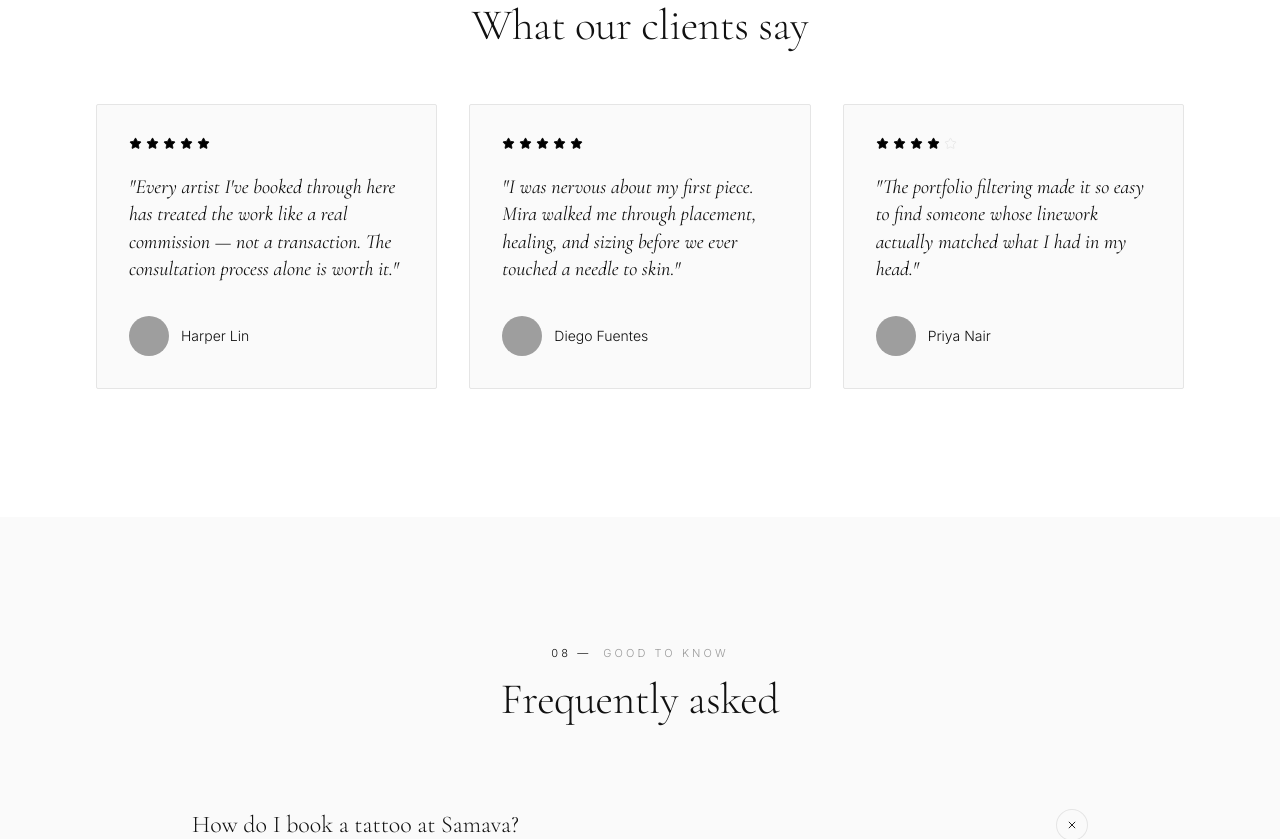
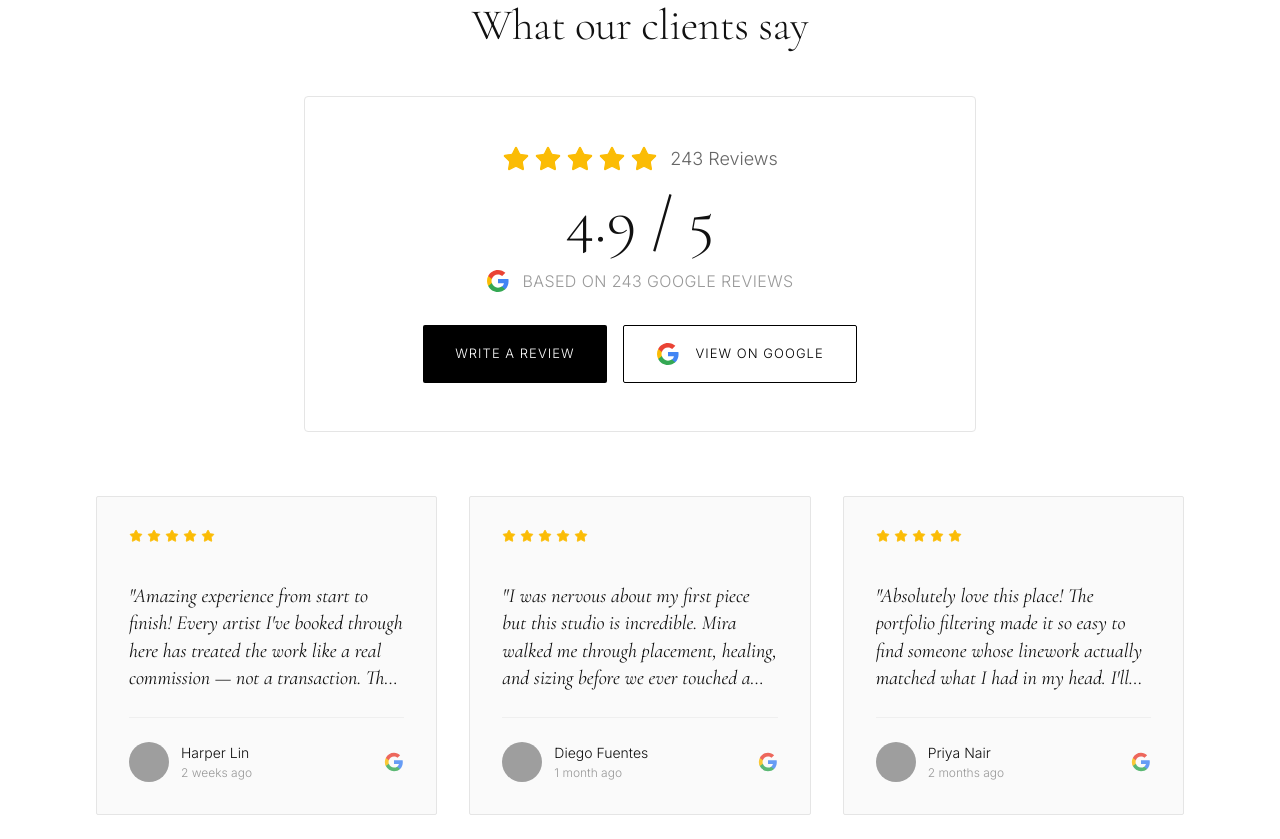
Before and after one commit to prashanth103/tattoo-app, a React (Vite) app: page / in a window 1280 px wide. Shown: the part 7700-8539 px from the top of the page. Built offline with nearby package versions, Linux system fonts and the light colour scheme; grey boxes are pictures that could not be loaded; the HTML template or start-up script is replaced by a standard one.

Commit message:
reviews implemented

```diff
--- a/src/components/common/Button.tsx
+++ b/src/components/common/Button.tsx
@@ -9,6 +9,8 @@ interface ButtonProps {
   variant?: "primary" | "secondary" | "ghost";
   className?: string;
   type?: "button" | "submit";
+  target?: string;
+  rel?: string;
 }
 
 const variantClass = {
@@ -25,6 +27,8 @@ export default function Button({
   variant = "primary",
   className = "",
   type = "button",
+  target,
+  rel,
 }: ButtonProps) {
   const classes = `${variantClass[variant]} ${className}`;
 
@@ -38,7 +42,7 @@ export default function Button({
 
   if (href) {
     return (
-      <a href={href} className={classes}>
+      <a href={href} className={classes} target={target} rel={rel}>
         {children}
       </a>
     );
--- a/src/components/sections/ClientStories.tsx
+++ b/src/components/sections/ClientStories.tsx
@@ -1,7 +1,17 @@
 import { motion } from "framer-motion";
 import { Star } from "lucide-react";
-import { reviews } from "@/data/dummyData";
+import { reviews, GOOGLE_REVIEWS } from "@/data/dummyData";
 import SectionTitle from "@/components/common/SectionTitle";
+import Button from "@/components/common/Button";
+
+const GoogleIcon = ({ className = "" }: { className?: string }) => (
+  <svg className={className} viewBox="0 0 24 24" width="24" height="24" xmlns="http://www.w3.org/2000/svg">
+    <path d="M22.56 12.25c0-.78-.07-1.53-.2-2.25H12v4.26h5.92c-.26 1.37-1.04 2.53-2.21 3.31v2.77h3.57c2.08-1.92 3.28-4.74 3.28-8.09z" fill="#4285F4" />
+    <path d="M12 23c2.97 0 5.46-.98 7.28-2.66l-3.57-2.77c-.98.66-2.23 1.06-3.71 1.06-2.86 0-5.29-1.93-6.16-4.53H2.18v2.84C3.99 20.53 7.7 23 12 23z" fill="#34A853" />
+    <path d="M5.84 14.09c-.22-.66-.35-1.36-.35-2.09s.13-1.43.35-2.09V7.07H2.18C1.43 8.55 1 10.22 1 12s.43 3.45 1.18 4.93l2.85-2.22.81-.62z" fill="#FBBC05" />
+    <path d="M12 5.38c1.62 0 3.06.56 4.21 1.64l3.15-3.15C17.45 2.09 14.97 1 12 1 7.7 1 3.99 3.47 2.18 7.07l3.66 2.84c.87-2.6 3.3-4.53 6.16-4.53z" fill="#EA4335" />
+  </svg>
+);
 
 export default function ClientStories() {
   return (
@@ -14,34 +24,80 @@ export default function ClientStories() {
           align="center"
         />
 
-        <div className="grid grid-cols-1 md:grid-cols-3 gap-6 md:gap-8 mt-14">
-          {reviews.map((t, i) => (
+        <motion.div
+          initial={{ opacity: 0, y: 30 }}
+          whileInView={{ opacity: 1, y: 0 }}
+          viewport={{ once: true, margin: "-60px" }}
+          transition={{ duration: 0.7, ease: [0.16, 1, 0.3, 1] }}
+          className="flex flex-col items-center text-center mt-12 mb-16 border border-border rounded-xl p-8 md:p-12 max-w-2xl mx-auto"
+        >
+          <div className="flex items-center gap-3 mb-4">
+            <div className="flex gap-1">
+              {Array.from({ length: 5 }).map((_, i) => (
+                <Star key={i} size={28} className="fill-[#FBBC05] text-[#FBBC05]" strokeWidth={1} />
+              ))}
+            </div>
+            <span className="font-body text-text-secondary text-lg">{GOOGLE_REVIEWS.total} Reviews</span>
+          </div>
+
+          <div className="font-display text-[56px] md:text-[64px] mb-4 leading-none">{GOOGLE_REVIEWS.rating} / 5</div>
+
+          <div className="flex items-center justify-center gap-3 mb-8">
+            <GoogleIcon className="w-6 h-6" />
+            <p className="text-text-muted font-body text-sm md:text-base tracking-wide uppercase">Based on {GOOGLE_REVIEWS.total} Google Reviews</p>
+          </div>
+
+          <div className="flex flex-col sm:flex-row gap-4 w-full sm:w-auto">
+            <Button
+              href={GOOGLE_REVIEWS.writeReviewUrl}
+              variant="primary"
+              target="_blank"
+              rel="noopener noreferrer"
+            >
+              Write a Review
+            </Button>
+            <Button
+              href={GOOGLE_REVIEWS.businessUrl}
+              variant="secondary"
+              target="_blank"
+              rel="noopener noreferrer"
+            >
+              <GoogleIcon className="w-6 h-6 mr-2" />
+              View on Google
+            </Button>
+          </div>
+        </motion.div>
+
+        <div className="grid grid-cols-1 md:grid-cols-3 gap-6 md:gap-8">
+          {reviews.slice(0, 3).map((t, i) => (
             <motion.div
               key={t.id}
               initial={{ opacity: 0, y: 30 }}
               whileInView={{ opacity: 1, y: 0 }}
               viewport={{ once: true, margin: "-60px" }}
               transition={{ duration: 0.7, delay: i * 0.1, ease: [0.16, 1, 0.3, 1] }}
-              className="card-base p-8 flex flex-col gap-6"
+              className="card-base p-8 flex flex-col gap-6 hover:-translate-y-1 hover:shadow-lg hover:border-text-secondary/20 transition-all duration-300"
             >
-              <div className="flex gap-1">
+              <div className="flex gap-1 mb-4">
                 {Array.from({ length: 5 }).map((_, s) => (
                   <Star
                     key={s}
-                    size={13}
+                    size={14}
                     strokeWidth={1.5}
-                    className={s < t.rating ? "fill-primary text-primary" : "text-border"}
+                    className={s < t.rating ? "fill-[#FBBC05] text-[#FBBC05]" : "text-border"}
                   />
                 ))}
               </div>
-              <p className="font-display text-xl leading-snug text-text-primary italic">
+              <p className="font-display text-xl leading-snug text-text-primary italic line-clamp-4">
                 "{t.quote}"
               </p>
-              <div className="flex items-center gap-3 mt-auto pt-2">
+              <div className="flex items-center gap-3 mt-auto pt-6 border-t border-border/50">
                 <img src={t.avatar} alt={t.name} className="w-10 h-10 rounded-full object-cover" loading="lazy" />
-                <div>
+                <div className="flex-1">
                   <p className="text-sm text-text-primary font-body">{t.name}</p>
+                  <p className="text-xs text-text-muted font-body mt-0.5">{t.date}</p>
                 </div>
+                <GoogleIcon className="w-5 h-5 ml-auto opacity-80" />
               </div>
             </motion.div>
           ))}
--- a/src/data/dummyData.ts
+++ b/src/data/dummyData.ts
@@ -11,6 +11,14 @@ import type {
 // photography assets when connecting this frontend to a backend.
 const img = (seed: string, w: number, h: number) =>
   `https://picsum.photos/seed/${seed}/${w}/${h}?grayscale`;
+
+export const GOOGLE_REVIEWS = {
+  rating: 4.9,
+  total: 243,
+  writeReviewUrl: "https://g.page/r/CaNXJek_6FxXEAI/review",
+  businessUrl: "https://share.google/NoFvaNDVvWfOu6ZYD",
+};
+
 
 export const styles: Style[] = [
   {
@@ -176,27 +184,30 @@ export const reviews: Review[] = [
     name: "Harper Lin",
     role: "Collector, 6 pieces",
     quote:
-      "Every artist I've booked through here has treated the work like a real commission — not a transaction. The consultation process alone is worth it.",
+      "Amazing experience from start to finish! Every artist I've booked through here has treated the work like a real commission — not a transaction. The consultation process alone is worth it. They really take the time to make sure you're comfortable and the design is exactly what you want.",
     avatar: img("testimonial-1", 200, 200),
     rating: 5,
+    date: "2 weeks ago",
   },
   {
     id: 2,
     name: "Diego Fuentes",
     role: "First-time client",
     quote:
-      "I was nervous about my first piece. Mira walked me through placement, healing, and sizing before we ever touched a needle to skin.",
+      "I was nervous about my first piece but this studio is incredible. Mira walked me through placement, healing, and sizing before we ever touched a needle to skin. The place is super clean and everyone is extremely friendly and professional.",
     avatar: img("testimonial-2", 200, 200),
     rating: 5,
+    date: "1 month ago",
   },
   {
     id: 3,
     name: "Priya Nair",
     role: "Collector, 3 pieces",
     quote:
-      "The portfolio filtering made it so easy to find someone whose linework actually matched what I had in my head.",
+      "Absolutely love this place! The portfolio filtering made it so easy to find someone whose linework actually matched what I had in my head. I'll definitely be coming back for more pieces in the future.",
     avatar: img("testimonial-3", 200, 200),
-    rating: 4,
+    rating: 5,
+    date: "2 months ago",
   },
 ];
 
--- a/src/pages/Contact.tsx
+++ b/src/pages/Contact.tsx
@@ -14,6 +14,17 @@ export default function Contact() {
 
   const handleSubmit = (e: React.FormEvent) => {
     e.preventDefault();
+
+    const text = `Hi Samava Tattoo Studio,
+
+Name: ${form.name}
+Email: ${form.email}
+
+Message: ${form.message}`;
+
+    const whatsappUrl = `https://wa.me/${CONTACT.whatsappNumber}?text=${encodeURIComponent(text)}`;
+    window.open(whatsappUrl, "_blank");
+
     setSent(true);
   };
 
@@ -80,7 +91,6 @@ export default function Contact() {
                     <div className="flex flex-col gap-2">
                       <label className="text-xs text-text-muted font-body uppercase tracking-widest">Email</label>
                       <input
-                        required
                         type="email"
                         value={form.email}
                         onChange={(e) => handleChange("email", e.target.value)}
--- a/src/types/index.ts
+++ b/src/types/index.ts
@@ -49,6 +49,7 @@ export interface Review {
   quote: string;
   avatar: string;
   rating: number;
+  date: string;
 }
 
 export interface FAQItem {
```
